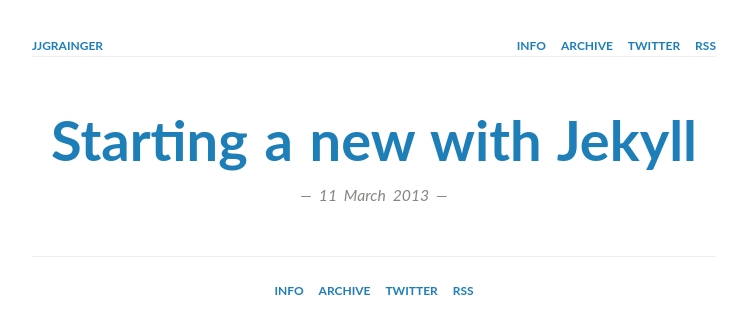
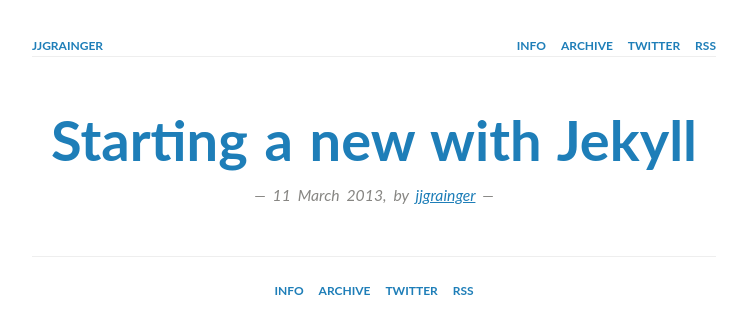
Before and after one commit to jjgrainger/jjgrainger, a Jekyll site: the page built from index.html, in a window 1280 px wide. Shown: the top 334 px of the page, without its empty margins (266-1013 px from the left). Built offline with Jekyll 4.4.1, drawn with Linux system fonts in a browser that asks for light colours.

Commit message:
general fixes for launch

```diff
--- a/_config.yml
+++ b/_config.yml
@@ -1,5 +1,5 @@
 server_port: 8000
 title:  "jjgrainger"
-description: "Web Developer"
+description: "Web Developer, Falmouth, Cornwall, UK"
 permalink: /:year/:month/:day/:title/
 url: "http://jjgrainger.co.uk"
--- a/_includes/head.html
+++ b/_includes/head.html
@@ -5,7 +5,7 @@
 
 		<!-- SEO Meta -->
 		<title>
-			{% if page.title %}{{ page.title }} &mdash; {% endif %}
+			{% if page.title %} {{ page.title }} &mdash; {% endif %}
 			{{ site.title }} {{ site.description }}
 		</title>
 		<meta name="author" content="Joe Grainger">
--- a/index.html
+++ b/index.html
@@ -7,7 +7,10 @@ layout: default
 
 <article>
 	<h1 class="post-title"><a href="{{ post.url }}">{{ post.title }}</a></h1>
-	<span class="post-date">&mdash; {{ post.date || date: "%d %B %Y" }} &mdash;</span>
+	<span class="post-date">
+		&mdash; {{ post.date || date: "%d %B %Y" }},
+		by <a href="{{ BASE_PATH }}/info/" rel="author">jjgrainger</a> &mdash;
+	</span>
 
 
 </article>
--- a/info/index.html
+++ b/info/index.html
@@ -3,9 +3,6 @@ layout: nil
 ---
 
 {% include head.html %}
-
-
-
 
 	<section>
 		<p>Hello, my name is Joe Grainger and I'm a web developer living in Falmouth,
```
